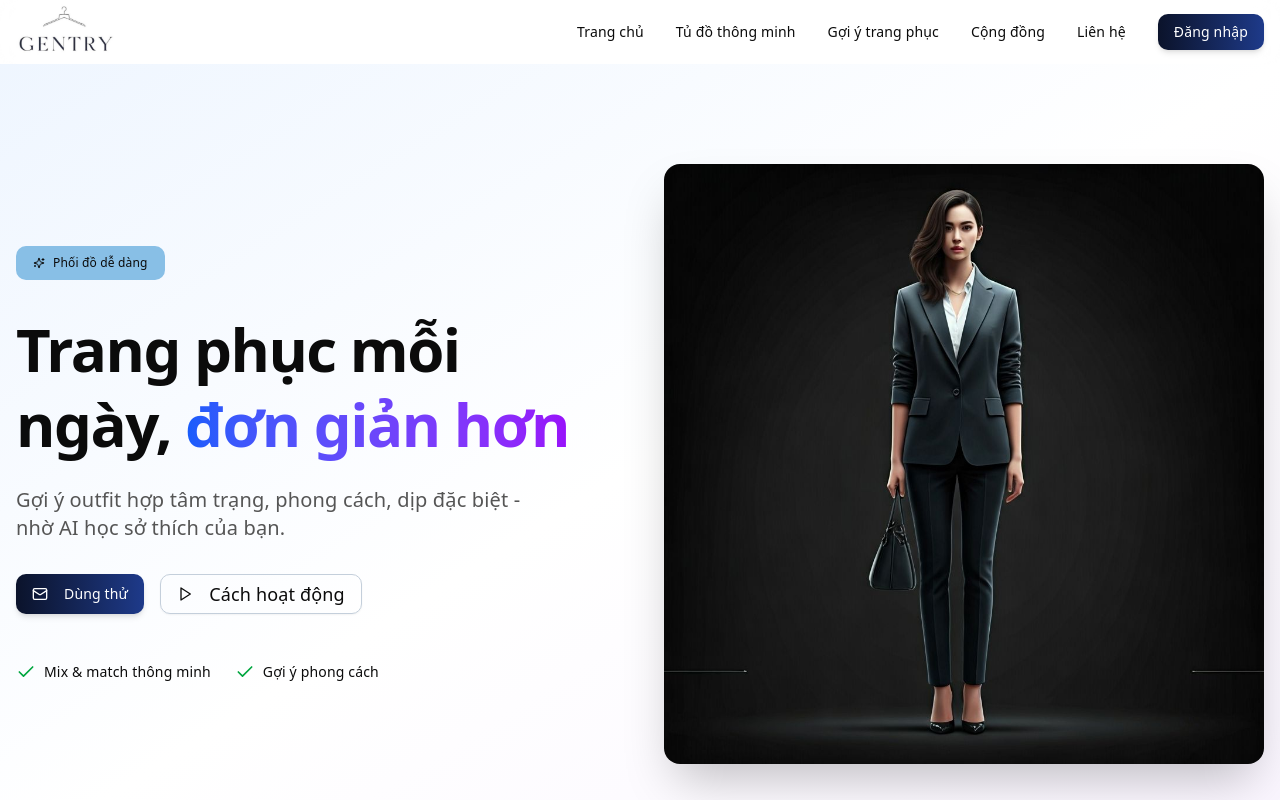
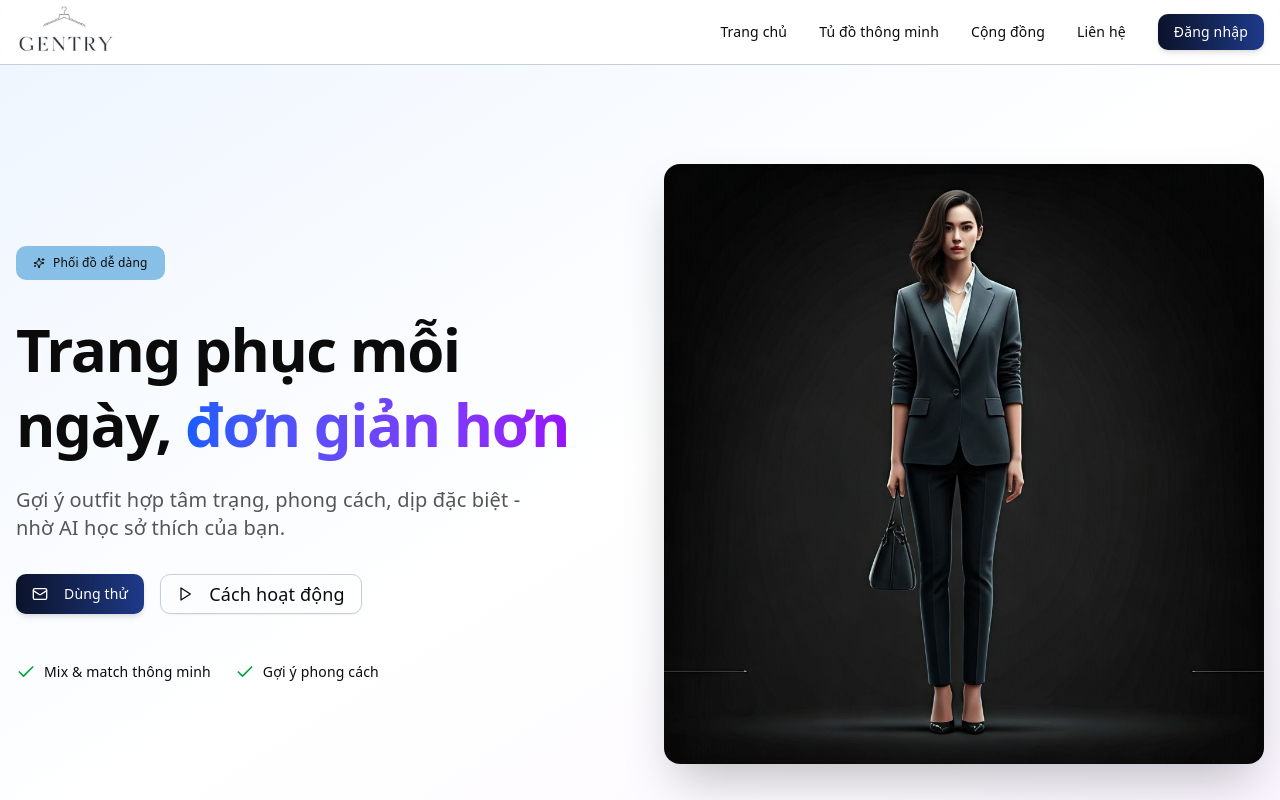
Before and after one commit to Thaihung204/GENTRY-FE, a Next.js app: page / in a window 1280 px wide. Shown: the top 800 px of the page. Built offline with nearby package versions, Linux system fonts and the light colour scheme; a web font is replaced by a local one.

Commit message:
fix navbar

```diff
--- a/app/wardrobe/page.tsx
+++ b/app/wardrobe/page.tsx
@@ -628,7 +628,7 @@ export default function WardrobePage() {
             animate={{ x: 0 }}
             exit={{ x: "100%" }}
             transition={{ type: "spring", stiffness: 120, damping: 20 }}
-            className="fixed top-0 right-0 h-full w-full sm:w-[380px] bg-white dark:bg-neutral-900 border-l border-neutral-200 dark:border-neutral-700 shadow-2xl z-50 flex flex-col rounded-l-2xl"
+            className="fixed top-0 right-0 h-full w-full sm:w-[380px] bg-white dark:bg-neutral-900 border-l border-neutral-200 dark:border-neutral-700 shadow-2xl z-[999999] flex flex-col rounded-l-2xl"
           >
             {/* Header */}
             <div className="flex items-center justify-between p-4 border-b dark:border-neutral-700 bg-gradient-to-r from-pink-500 to-violet-500 text-white rounded-tl-2xl">
--- a/components/navigation.tsx
+++ b/components/navigation.tsx
@@ -14,7 +14,7 @@ export function Navigation() {
   const navItems = [
     { href: "/", label: "Trang chủ" },
     { href: "/wardrobe", label: "Tủ đồ thông minh" },
-    { href: "/outfit-suggestion", label: "Gợi ý trang phục" },
+    // { href: "/outfit-suggestion", label: "Gợi ý trang phục" },
     { href: "/community", label: "Cộng đồng" },
     { href: "/contact", label: "Liên hệ" },
   ]
@@ -22,7 +22,7 @@ export function Navigation() {
   // ✅ Nếu đang loading
   if (loading) {
     return (
-      <nav className="fixed top-0 w-full bg-white/80 backdrop-blur-md border-b z-[9998]">
+      <nav className="fixed top-0 w-full bg-white/80 backdrop-blur-md border-b z-[99999]">
         <div className="container mx-auto px-4">
           <div className="flex items-center justify-between h-16">
             <Link href="/" className="flex items-center gap-2 font-bold text-xl">
@@ -38,7 +38,7 @@ export function Navigation() {
   const profileLink = user?.role === "Admin" ? "/admin" : "/profile"
 
   return (
-    <nav className="fixed top-0 w-full bg-white/80 backdrop-blur-md border-b">
+    <nav className="fixed top-0 w-full bg-white/80 backdrop-blur-md border-b z-[99999]">
       <div className="container mx-auto px-4">
         <div className="flex items-center justify-between h-16">
           <Link href="/" className="flex items-center gap-2 font-bold text-xl">
```
